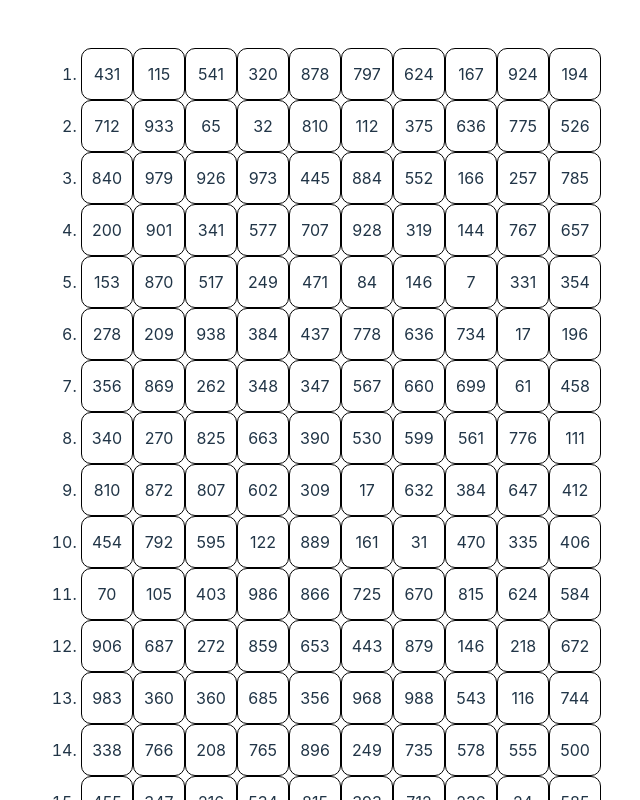
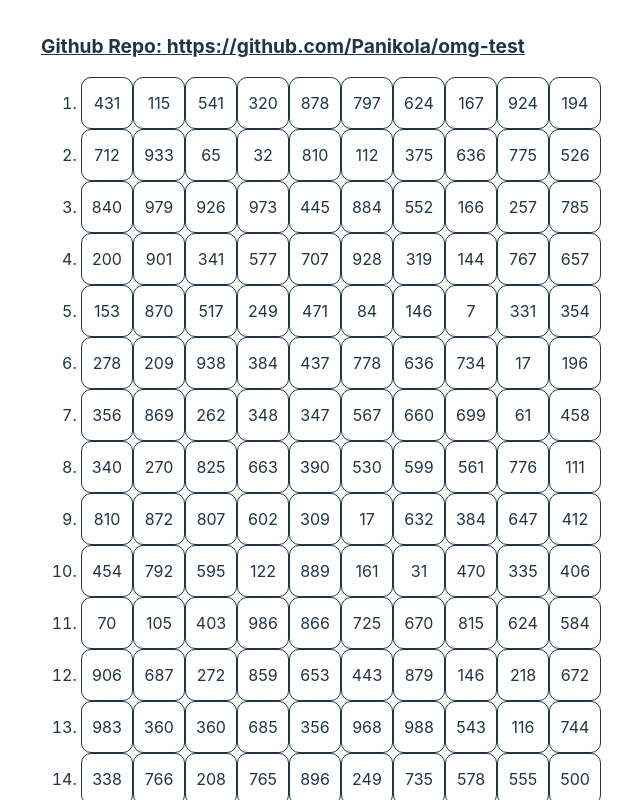
Before and after one commit to Panikola/omg-test, a Vue app: page / in a window 1280 px wide. Shown: the top 800 px of the page, without its empty margins (319-959 px from the left). Built offline with nearby package versions, Linux system fonts and the light colour scheme.

Commit message:
add GitHub repo link, update colors and color variables

```diff
--- a/src/App.vue
+++ b/src/App.vue
@@ -1,4 +1,5 @@
 <template>
+  <a class="repo-link" href="https://github.com/Panikola/omg-test">Github Repo: https://github.com/Panikola/omg-test</a>
   <VerticalList />
 </template>
 
@@ -17,4 +18,17 @@ onUnmounted(() => {
 })
 </script>
 
-<style scoped></style>
+<style scoped>
+.repo-link {
+  color: var(--color-light);
+  font-size: 1.2em;
+  text-align: center;
+  font-weight: bold;
+}
+
+@media (prefers-color-scheme: light) {
+  .repo-link {
+    color: var(--color-dark);
+  }
+}
+</style>
--- a/src/components/Square.vue
+++ b/src/components/Square.vue
@@ -44,7 +44,7 @@ onUnmounted(() => {
 .square {
   width: 50px;
   height: 50px;
-  border: 1px solid black;
+  border: 1px solid var(--color-light);
   border-radius: 10px;
   display: flex;
   align-items: center;
@@ -54,7 +54,11 @@ onUnmounted(() => {
 .square:hover {
   transform: scale(0.8);
 }
-
+@media (prefers-color-scheme: light) {
+  .square {
+    border-color: var(--color-dark);
+  }
+}
 @keyframes flash {
   0% { background-color: transparent; }
   50% { background-color: rgba(255, 255, 0, 0.5); }
--- a/src/style.css
+++ b/src/style.css
@@ -4,8 +4,13 @@
   font-weight: 400;
 
   color-scheme: light dark;
-  color: rgba(255, 255, 255, 0.87);
-  background-color: #242424;
+  --color-light: rgba(255, 255, 255, 0.87);
+  --color-dark: #213547;
+  --background-dark: #242424;
+  --background-light: #ffffff;
+
+  color: var(--color-light);
+  background-color: var(--background-dark);
 
   font-synthesis: none;
   text-rendering: optimizeLegibility;
@@ -28,7 +33,7 @@ body {
 
 @media (prefers-color-scheme: light) {
   :root {
-    color: #213547;
-    background-color: #ffffff;
+    color: var(--color-dark);
+    background-color: var(--background-light);
   }
 }
```
